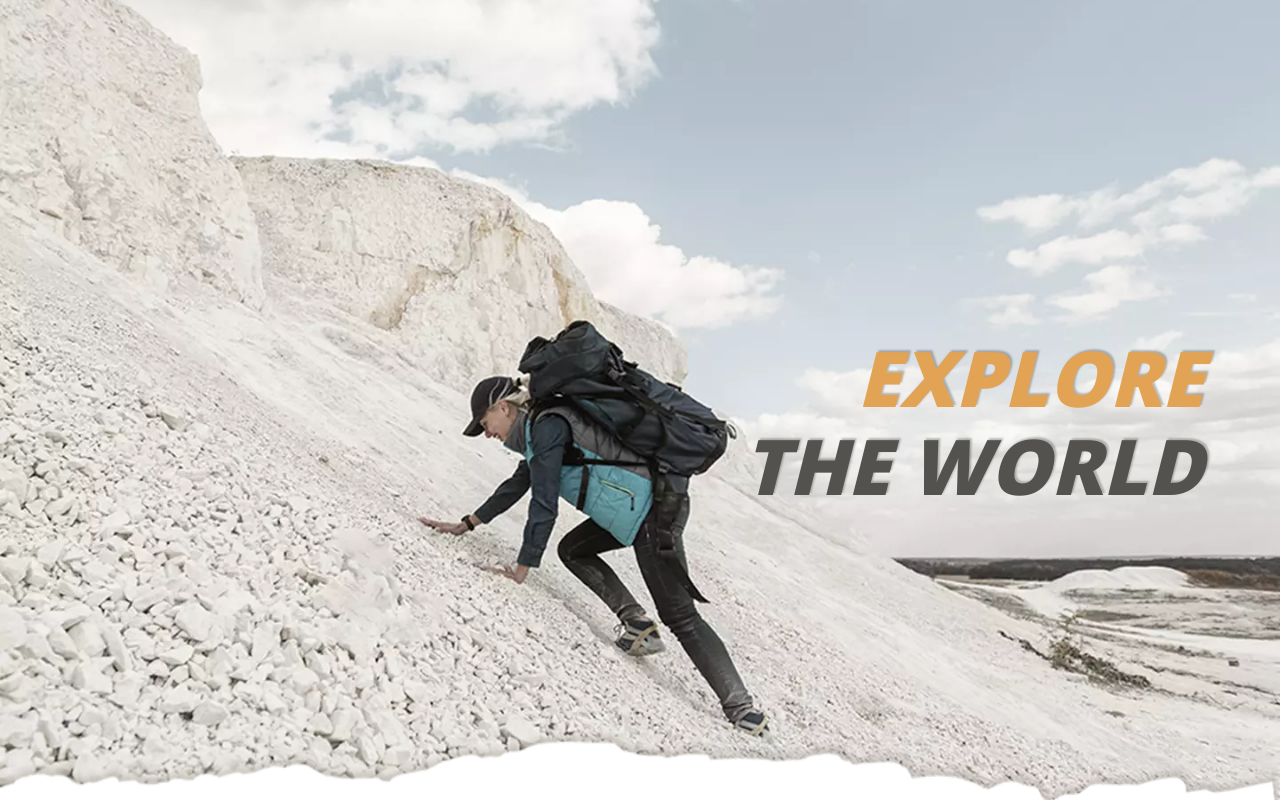
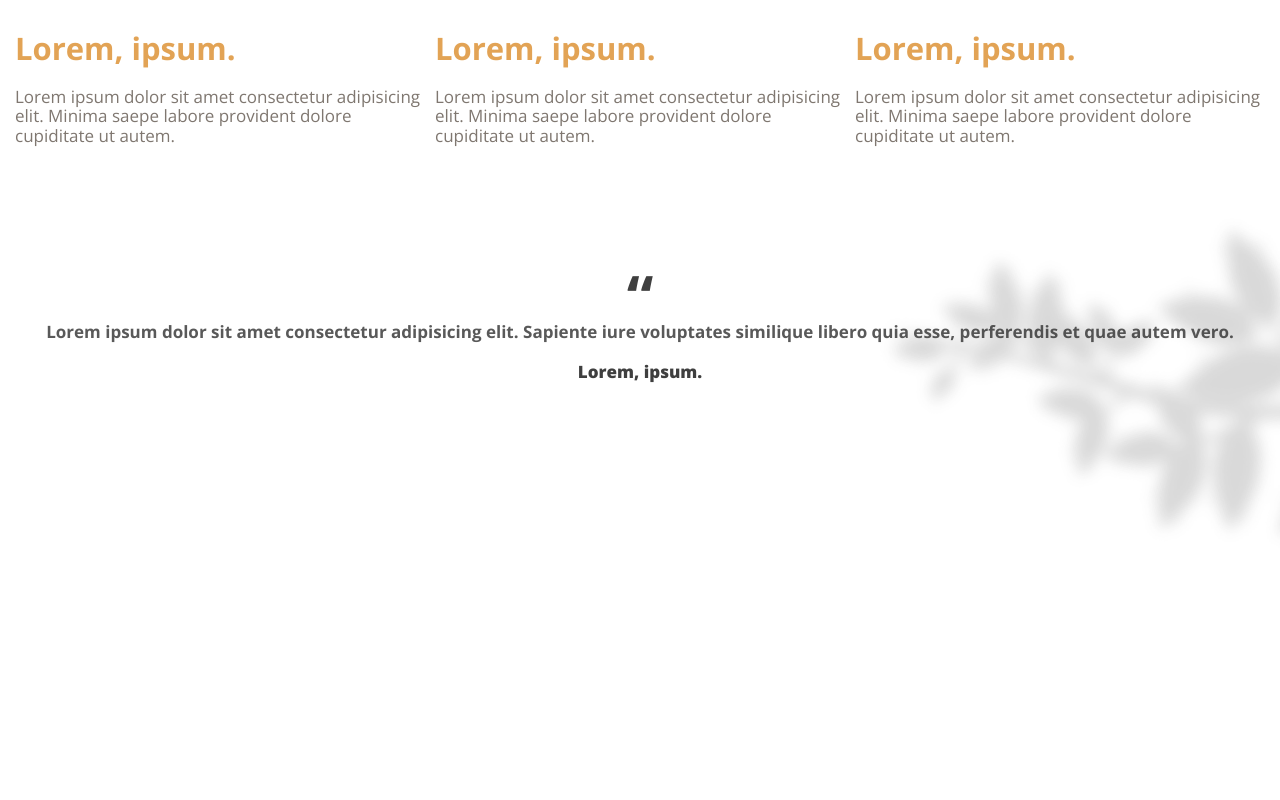
Before and after one commit to ramilzag/hiking, a plain HTML site: page index.html in a window 1280 px wide. Drawn offline with nearby package versions, Linux system fonts and the light colour scheme.

Commit message:
Defined testimonial block

```diff
--- a/css/styles.css
+++ b/css/styles.css
@@ -457,6 +457,7 @@ a {
   display: flex;
   flex-direction: column;
   align-items: center;
+  text-align: center;
   font-weight: bold;
   font-size: 2rem;
 }
@@ -925,3 +926,31 @@ a {
     font-size: 4vmax;
   }
 }
+
+/* Testimonial block */
+
+.testimonial__content {
+  padding: 0 1rem;
+}
+
+.testimonial__content .grid {
+  margin-bottom: 10rem;
+}
+
+.testimonial__card {
+  padding: 0 0.5rem;
+}
+
+.testimonial__heading {
+  color: var(--color-primary);
+  font-size: 3.1rem;
+}
+
+.testimonial__description {
+  color: var(--color-secondary);
+  font-size: 1.7rem;
+}
+
+.testimonial .branch-right {
+  z-index: 1;
+}
--- a/index.html
+++ b/index.html
@@ -14,16 +14,41 @@
     <title>Document</title>
   </head>
   <body>
-    <section class="shape callout">
-      <div class="callout__content">
-        <h2 class="callout__heading callout__heading--primary">Explore</h2>
-        <h2 class="callout__heading callout__heading--secondary">The World</h2>
+    <section class="branch testimonial">
+      <div class="container testimonial__content">
+        <div class="grid grid--1x3">
+          <div class="testimonial__card">
+            <h3 class="testimonial__heading">Lorem, ipsum.</h3>
+            <p class="testimonial__description">
+              Lorem ipsum dolor sit amet consectetur adipisicing elit. Minima
+              saepe labore provident dolore cupiditate ut autem.
+            </p>
+          </div>
+          <div class="testimonial__card">
+            <h3 class="testimonial__heading">Lorem, ipsum.</h3>
+            <p class="testimonial__description">
+              Lorem ipsum dolor sit amet consectetur adipisicing elit. Minima
+              saepe labore provident dolore cupiditate ut autem.
+            </p>
+          </div>
+          <div class="testimonial__card">
+            <h3 class="testimonial__heading">Lorem, ipsum.</h3>
+            <p class="testimonial__description">
+              Lorem ipsum dolor sit amet consectetur adipisicing elit. Minima
+              saepe labore provident dolore cupiditate ut autem.
+            </p>
+          </div>
+        </div>
+        <div class="quote">
+          <p class="quote__description">
+            Lorem ipsum dolor sit amet consectetur adipisicing elit. Sapiente
+            iure voluptates similique libero quia esse, perferendis et quae
+            autem vero.
+          </p>
+          <p class="quote__signature">Lorem, ipsum.</p>
+        </div>
       </div>
-      <img
-        class="shape-callout--bottom"
-        src="./images/calloutShape_bottom.png"
-        alt="Image by rawpixel.com"
-      />
+      <img class="branch-right" src="./images/branch.png" alt="" />
     </section>
     <script src="./js/collapsible.js"></script>
   </body>
```
Also changed, not shown: components/blockTestimonial.html (added, +35 -0 lines).
